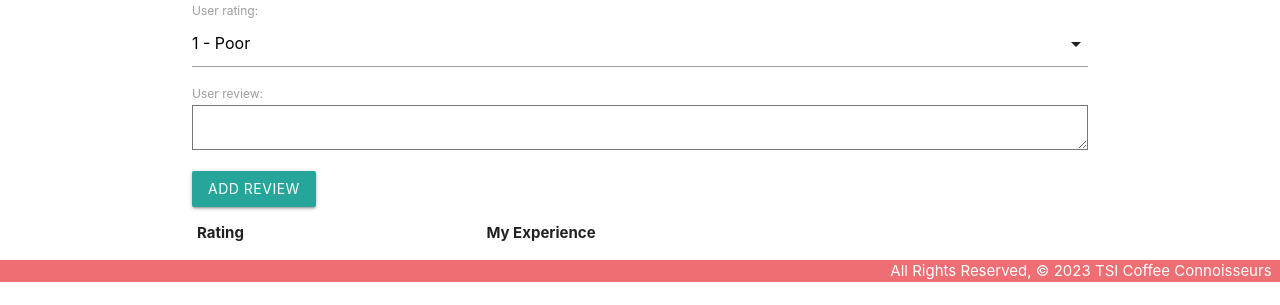
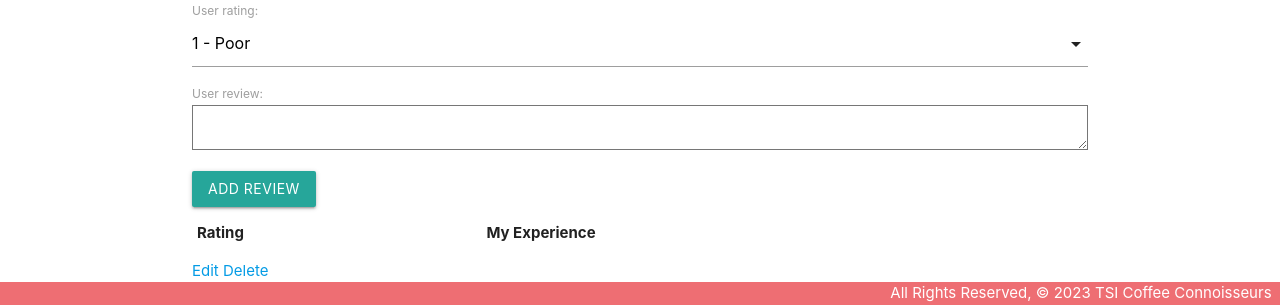
Before and after one commit to ShaojunBao/TSI_Coffee_Connoisseurs, a Django app: page /coffee/1/ in a window 1280 px wide. Shown: the part 594-899 px from the top of the page. Before the commit the page ends 876 px from the top, so only its background shows below. Run offline with Django 5.2, Linux system fonts and the light colour scheme; tables that the repository leaves empty hold one stand-in row (values such as "Sample post"); lists and menus that the app fills with data are empty.

Commit message:
add delete and edit options to reviews on details page

```diff
--- a/main_app/templates/coffee/detail.html
+++ b/main_app/templates/coffee/detail.html
@@ -39,5 +39,9 @@
         {% endfor %}
       </tbody>
     </table>
+    <div class="card-action">
+      <a href="{% url 'reviews_update' coffee.id %}">Edit</a>
+      <a href="{% url 'reviews_delete' coffee.id %}">Delete</a>
+    </div>
   </div>
 {% endblock %}
--- a/main_app/urls.py
+++ b/main_app/urls.py
@@ -10,6 +10,6 @@ urlpatterns = [
     path('coffee/<int:pk>/update/', views.CoffeeUpdate.as_view(), name='coffee_update'),
     path('coffee/<int:pk>/delete/', views.CoffeeDelete.as_view(), name='coffee_delete'),
     path('coffee/<int:coffee_id>/add_review/', views.add_review, name='add_review'),
-    # path('reviews/<int:pk>/update/', views.ReviewUpdate.as_view(), name='reviews_update'),
-    # path('reviews/<int:pk>/delete/', views.ReviewDelete.as_view(), name='reviews_delete'),
+    path('reviews/<int:pk>/update/', views.ReviewUpdate.as_view(), name='reviews_update'),
+    path('reviews/<int:pk>/delete/', views.ReviewDelete.as_view(), name='reviews_delete'),
 ]
--- a/main_app/views.py
+++ b/main_app/views.py
@@ -1,10 +1,9 @@
 from django.shortcuts import render, redirect,HttpResponse
-from django.views.generic.edit import CreateView
+from django.views.generic.edit import CreateView, UpdateView, DeleteView
 from .models import Coffee, User_review
 from django.urls import reverse
 from django.contrib.auth import login
 from django.contrib.auth.forms import UserCreationForm
-from django.views.generic.edit import CreateView, UpdateView, DeleteView
 from .forms import User_reviewForm
 
 # Create your views here.
@@ -106,6 +105,10 @@ class CoffeeDelete(DeleteView):
     # Let the CreateView do its job as usual
     return super().form_valid(form)
 
-# class ReviewUpdate(UpdateView):
-#   model = User_review
-#   fields = ['user_rating', 'user_review']
+class ReviewUpdate(UpdateView):
+  model = User_review
+  fields = ['user_rating', 'user_review']
+
+class ReviewDelete(DeleteView):
+   model = User_review
+   success_url = '/coffee'
```
